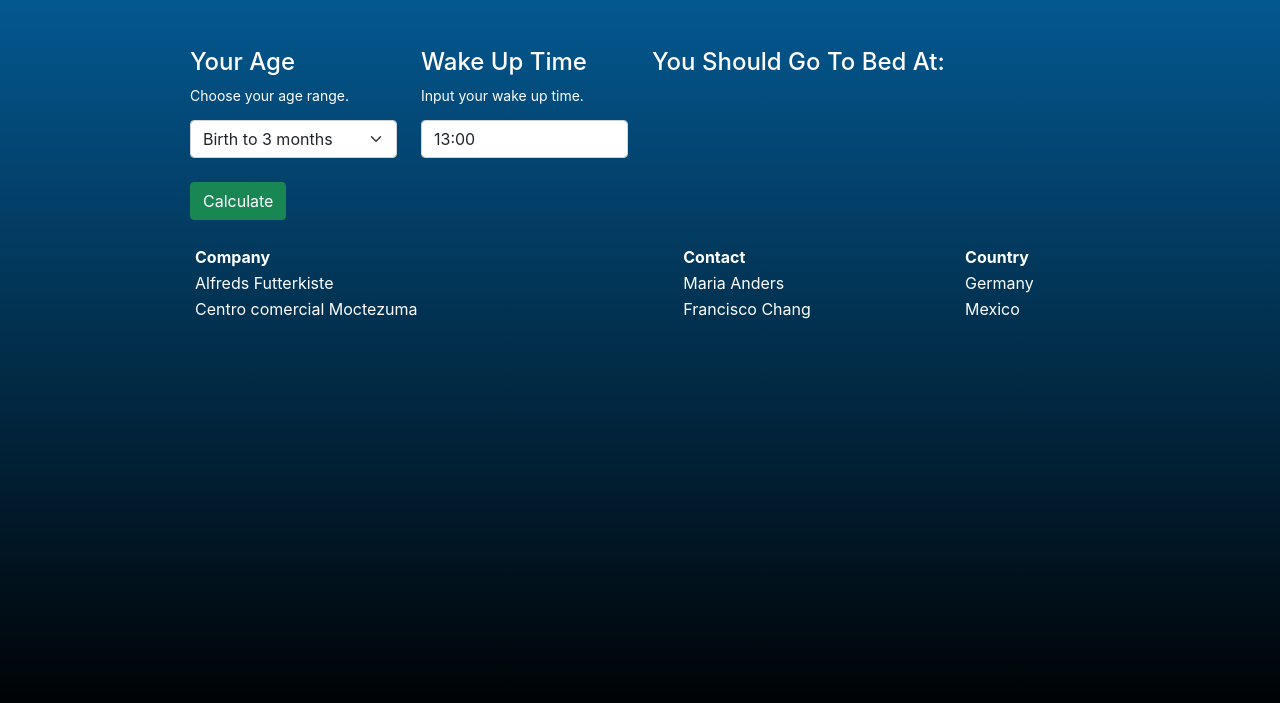
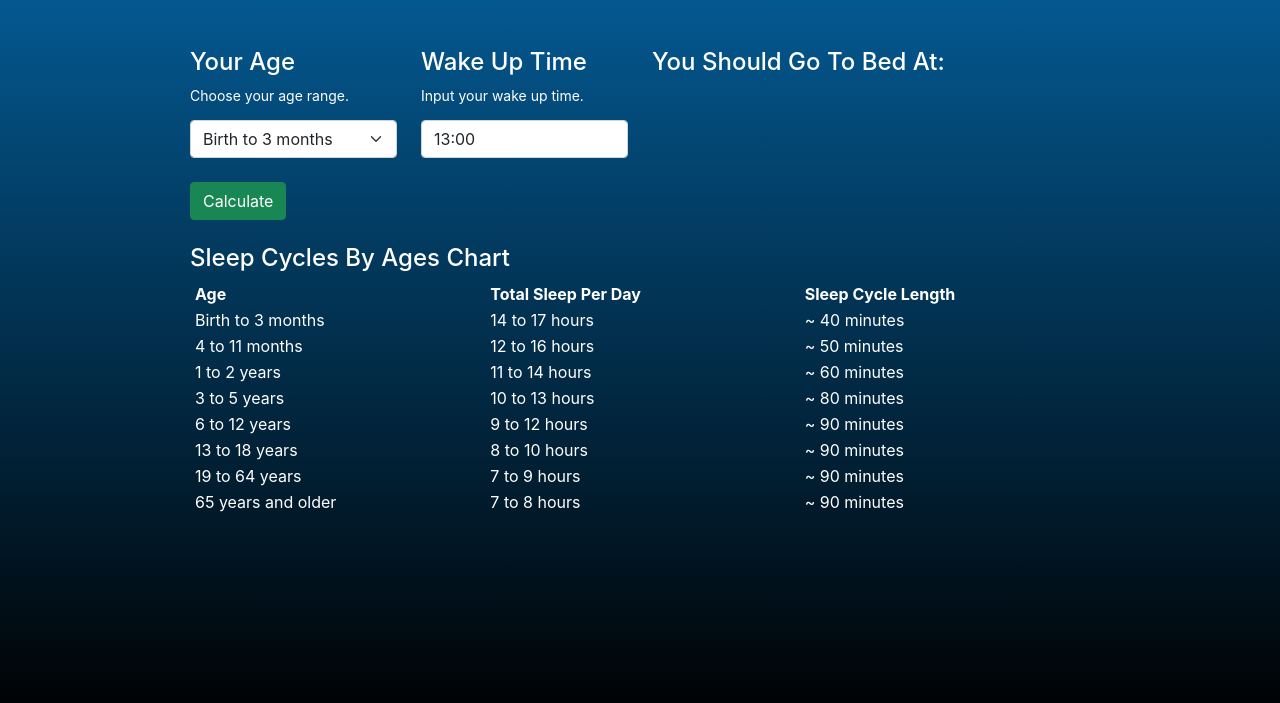
Before and after one commit to KOL305/Sleep_Tracker_With_Slimes, a Flask app: page /calculator in a window 1280 px wide. Shown: the part 75-778 px from the top of the page. Run offline with Flask 2, Linux system fonts and the light colour scheme.

Commit message:
calculator page info chart done

```diff
--- a/templates/calculator.html
+++ b/templates/calculator.html
@@ -69,22 +69,53 @@
     </div>
     <br>
     <div class = "row">
+        <h4>Sleep Cycles By Ages Chart</h4>
         <table>
             <tr>
-              <th>Company</th>
-              <th>Contact</th>
-              <th>Country</th>
+              <th>Age</th>
+              <th>Total Sleep Per Day</th>
+              <th>Sleep Cycle Length</th>
             </tr>
             <tr>
-              <td>Alfreds Futterkiste</td>
-              <td>Maria Anders</td>
-              <td>Germany</td>
+              <td>Birth to 3 months</td>
+              <td>14 to 17 hours</td>
+              <td>~ 40 minutes</td>
             </tr>
             <tr>
-              <td>Centro comercial Moctezuma</td>
-              <td>Francisco Chang</td>
-              <td>Mexico</td>
+              <td>4 to 11 months</td>
+              <td>12 to 16 hours</td>
+              <td>~ 50 minutes</td>
             </tr>
+            <tr>
+                <td>1 to 2 years</td>
+                <td>11 to 14 hours</td>
+                <td>~ 60 minutes</td>
+              </tr>
+              <tr>
+                <td>3 to 5 years</td>
+                <td>10 to 13 hours</td>
+                <td>~ 80 minutes</td>
+              </tr>
+              <tr>
+                <td>6 to 12 years</td>
+                <td>9 to 12 hours</td>
+                <td>~ 90 minutes</td>
+              </tr>
+              <tr>
+                <td>13 to 18 years</td>
+                <td>8 to 10 hours</td>
+                <td>~ 90 minutes</td>
+              </tr>
+              <tr>
+                <td>19 to 64 years</td>
+                <td>7 to 9 hours</td>
+                <td>~ 90 minutes</td>
+              </tr>
+              <tr>
+                <td>65 years and older</td>
+                <td>7 to 8 hours</td>
+                <td>~ 90 minutes</td>
+              </tr>
           </table>
         </div>
 {% endblock %}
@@ -153,7 +184,7 @@
         } else if (age == "13_to_18_years"){
             sleepcycleMin = parseInt(90,0);
             cyclesRec = 6;
-            numCycles = 2;
+            numCycles = 1;
         } else if (age == "19_to_64_years"){
             sleepcycleMin = parseInt(90,0);
             cyclesRec = 5;
```
